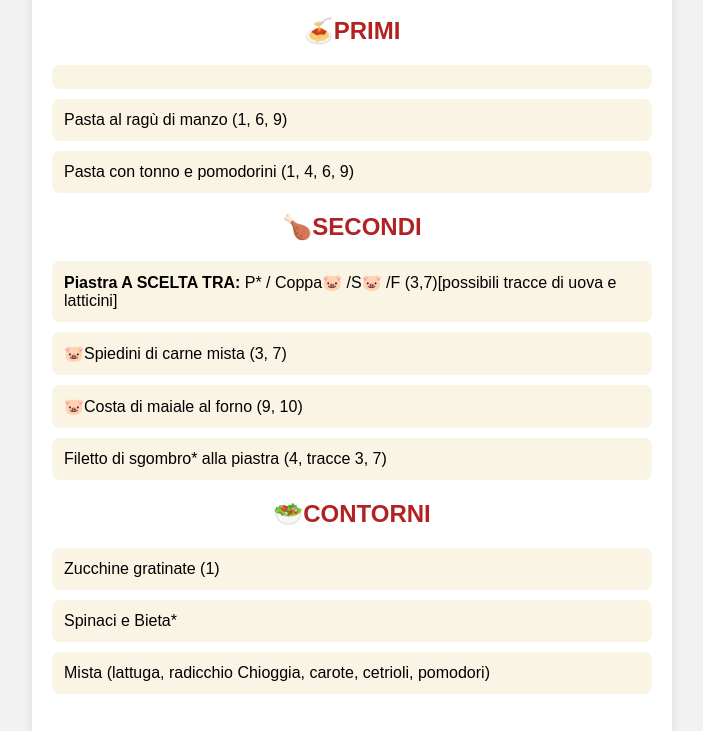
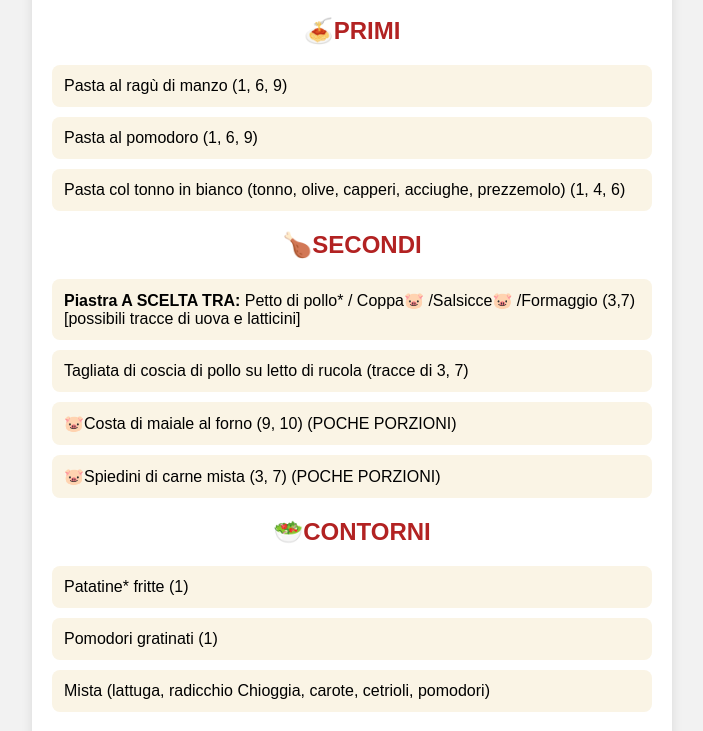
Before and after one commit to emma01leo/PinUpMENU, a plain HTML site: page index.html in a window 1280 px wide. Shown: the part 140-871 px from the top of the page, without its empty margins (288-991 px from the left). Drawn offline with Linux system fonts and the light colour scheme.

Commit message:
Update index.html

```diff
--- a/index.html
+++ b/index.html
@@ -91,7 +91,7 @@ li { padding: 12px; margin-bottom: 10px; background: #faf4e5; border-radius: 8px
 
   </div>
 </div>
-<h1 data-key="menu_today">Menù di Oggi 30/05/26</h1>
+<h1 data-key="menu_today">Menù di Oggi 01/06/26</h1>
 <p data-key="water_coffee" style="text-align: center; font-size: 20px; margin-top: -10px;">💧Acqua e ☕Caffé compreso</p>
 
 <div class="section">
@@ -102,9 +102,9 @@ li { padding: 12px; margin-bottom: 10px; background: #faf4e5; border-radius: 8px
 
 
 
-   <li data-key="pasta_carne"> </li>
-  <li data-key="pasta_pomodoro">Pasta al ragù di manzo (1, 6, 9)   </li>
-  <li data-key="pasta_arrabbiata">Pasta con tonno e pomodorini (1, 4, 6, 9)  </li>
+   <li data-key="pasta_carne">Pasta al ragù di manzo (1, 6, 9)  </li>
+  <li data-key="pasta_pomodoro">Pasta al pomodoro (1, 6, 9)   </li>
+  <li data-key="pasta_arrabbiata">Pasta col tonno in bianco (tonno, olive, capperi, acciughe, prezzemolo) (1, 4, 6) </li>
 </ul>
 </div>
 
@@ -112,13 +112,13 @@ li { padding: 12px; margin-bottom: 10px; background: #faf4e5; border-radius: 8px
 <h2 data-key="secondis">🍗SECONDI</h2>
 <ul>
   <li class="special" data-key="piastra">
-    <span class="bold-part">Piastra A SCELTA TRA:</span> P* / Coppa🐷 /S🐷  /F (3,7)[possibili tracce di uova e latticini]
+    <span class="bold-part">Piastra A SCELTA TRA:</span> Petto di pollo* / Coppa🐷 /Salsicce🐷  /Formaggio (3,7)[possibili tracce di uova e latticini]
   </li>
 
 
- <li data-key="carne">🐷Spiedini di carne mista (3, 7)</li>
- <li data-key="altro">🐷Costa di maiale al forno (9, 10)</li>
- <li data-key="pesce">Filetto di sgombro* alla piastra (4, tracce 3, 7) </li>
+ <li data-key="carne">Tagliata di coscia di pollo su letto di rucola (tracce di 3, 7) </li>
+ <li data-key="altro">🐷Costa di maiale al forno (9, 10) (POCHE PORZIONI) </li>
+ <li data-key="pesce">🐷Spiedini di carne mista (3, 7) (POCHE PORZIONI) </li>
 
 
 
@@ -133,8 +133,8 @@ li { padding: 12px; margin-bottom: 10px; background: #faf4e5; border-radius: 8px
 <h2 data-key="contorni">🥗CONTORNI</h2>
 <ul>
 
-  <li data-key="crocchette">Zucchine gratinate (1)  </li>
-  <li data-key="altro">Spinaci e Bieta*  </li>
+  <li data-key="crocchette">Patatine* fritte (1)  </li>
+  <li data-key="altro">Pomodori gratinati (1)</li>
   <li data-key="mista">Mista (lattuga, radicchio Chioggia, carote, cetrioli, pomodori)</li>
 </ul>
 </div>
```
